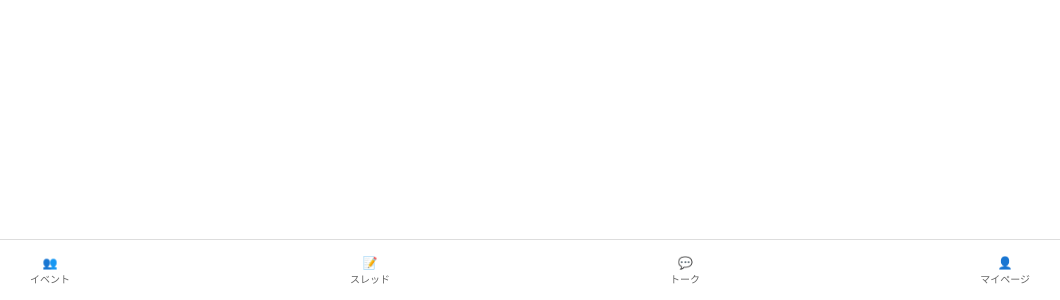
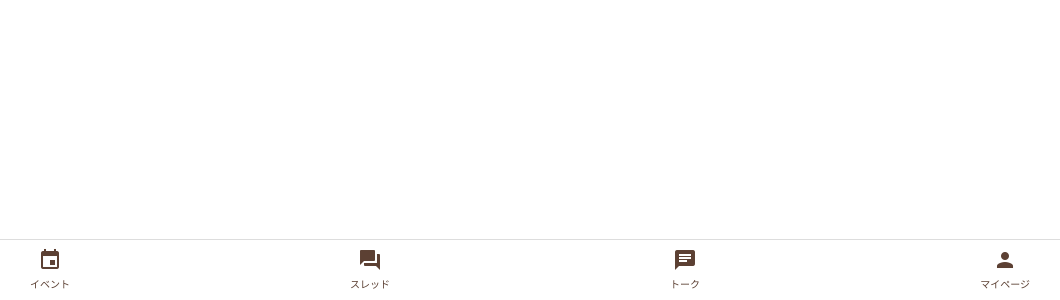
Before and after one commit to second-group-kyoto-u/front-backend, a React (Vite) app in the folder frontend/: page /thread/1 in a window 1280 px wide. Shown: the part 500-800 px from the top of the page, without its empty margins (110-1170 px from the left). Built offline with nearby package versions, Linux system fonts and the light colour scheme; no server answers.

Commit message:
menu barアイコン入り変え

```diff
--- a/frontend/index.html
+++ b/frontend/index.html
@@ -3,6 +3,7 @@
   <head>
     <meta charset="UTF-8" />
     <link rel="icon" type="image/svg+xml" href="/vite.svg" />
+    <link href="https://fonts.googleapis.com/icon?family=Material+Icons" rel="stylesheet">
     <meta name="viewport" content="width=device-width, initial-scale=1.0" />
     <title>Travel Matching</title>
   </head>
--- a/frontend/src/components/Layout/Layout.module.css
+++ b/frontend/src/components/Layout/Layout.module.css
@@ -22,10 +22,19 @@
     z-index: 1000;
   }
 
+  .material-icons {
+    font-size: 24px;
+    line-height: 1;
+    display: block;
+    margin-bottom: 4px;
+    color: #5c4033;
+  }
+
+
   .navItem {
     text-align: center;
     font-size: 12px;
-    color: #666;
+    color: #5c4033;
     text-decoration: none;
   }
 
--- a/frontend/src/components/Layout/Layout.tsx
+++ b/frontend/src/components/Layout/Layout.tsx
@@ -39,11 +39,27 @@ export default function Layout({ children }: Props) {
       </div>
 
       <div className={styles.fixedNav}>
-        <Link to="/events" className={`${styles.navItem} ${isPathMatch('/events') ? styles.active : ''}`}>👥<div>イベント</div></Link>
-        <Link to="/threads" className={`${styles.navItem} ${isPathMatch('/threads') ? styles.active : ''}`}>📝<div>スレッド</div></Link>
-        <Link to="/talk" className={styles.navItem}>💬<div>トーク</div></Link>
-        <Link to="/mypage" className={`${styles.navItem} ${isPathMatch('/mypage') ? styles.active : ''}`}>👤<div>マイページ</div></Link>
+        <Link to="/events" className={`${styles.navItem} ${isPathMatch('/events') ? styles.active : ''}`}>
+          <span className="material-icons">event</span>
+          <div>イベント</div>
+        </Link>
+
+        <Link to="/threads" className={`${styles.navItem} ${isPathMatch('/threads') ? styles.active : ''}`}>
+          <span className="material-icons">forum</span>
+          <div>スレッド</div>
+        </Link>
+
+        <Link to="/talk" className={styles.navItem}>
+          <span className="material-icons">chat</span>
+          <div>トーク</div>
+        </Link>
+
+        <Link to="/mypage" className={`${styles.navItem} ${isPathMatch('/mypage') ? styles.active : ''}`}>
+          <span className="material-icons">person</span>
+          <div>マイページ</div>
+        </Link>
       </div>
+
     </div>
   )
 }
```
